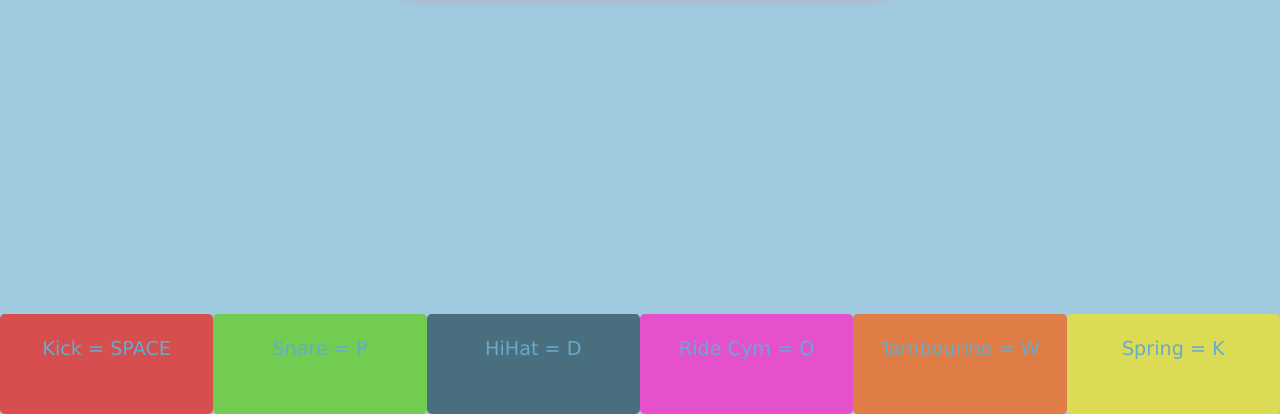
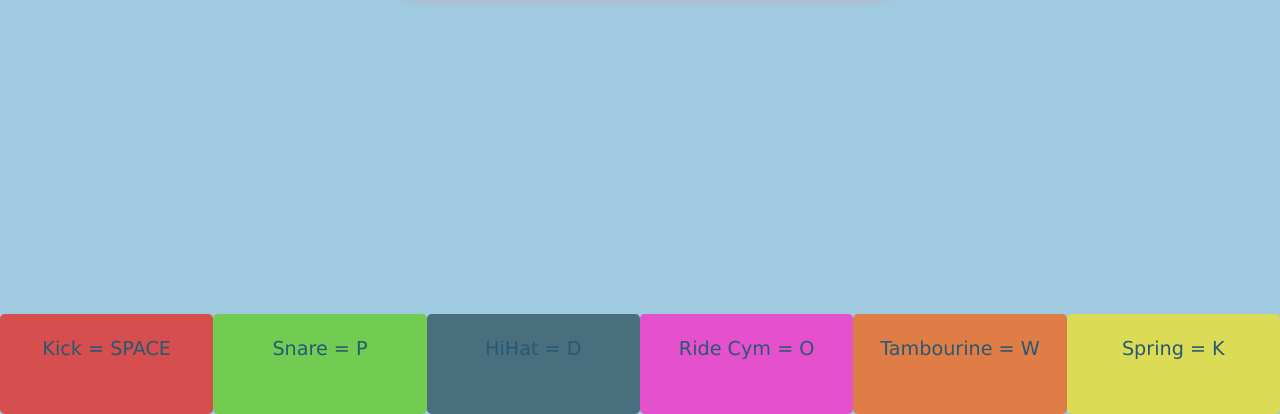
Before and after one commit to SylvainDev1/Music-App, a plain HTML site: page index.html in a window 1280 px wide. Shown: the part 386-800 px from the top of the page. Drawn offline with Linux system fonts and the light colour scheme.

Commit message:
Update style.css

```diff
--- a/style.css
+++ b/style.css
@@ -9,6 +9,7 @@
     --saturation: 50%;
     --background-color: hsl(var(--hue), var(--saturation), 75%);
     --foreground-color: hsl(var(--hue), var(--saturation), 60%);
+    --pads-color: hsl(var(--hue), var(--saturation), 30%);
 }
 
 body{
@@ -99,7 +100,7 @@ p{
 span{
     display: flex;
     justify-content: center;
-    color: var(--foreground-color);
+    color: var(--pads-color);
     font-size: larger;
     translate: 0% 100%;
 }
```
